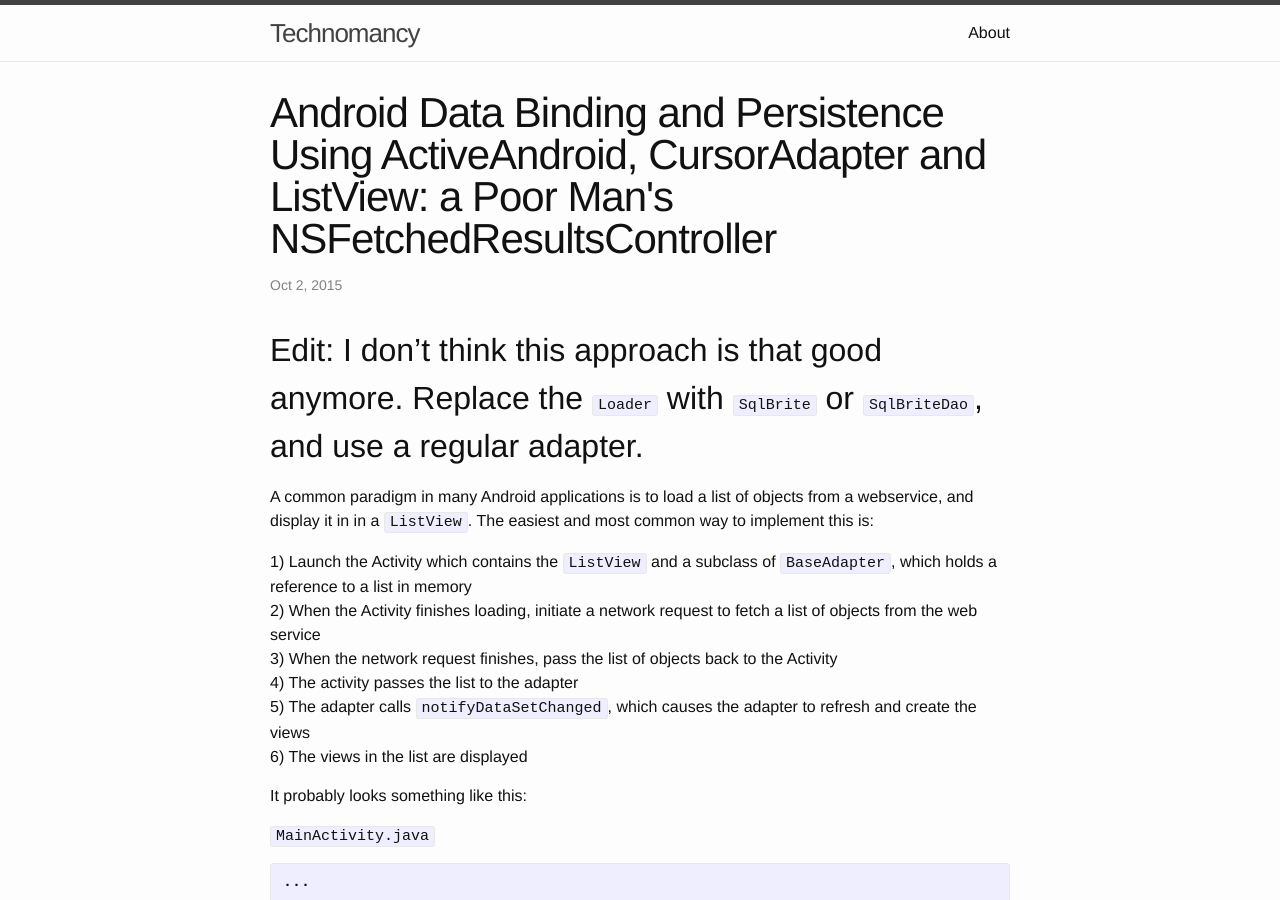
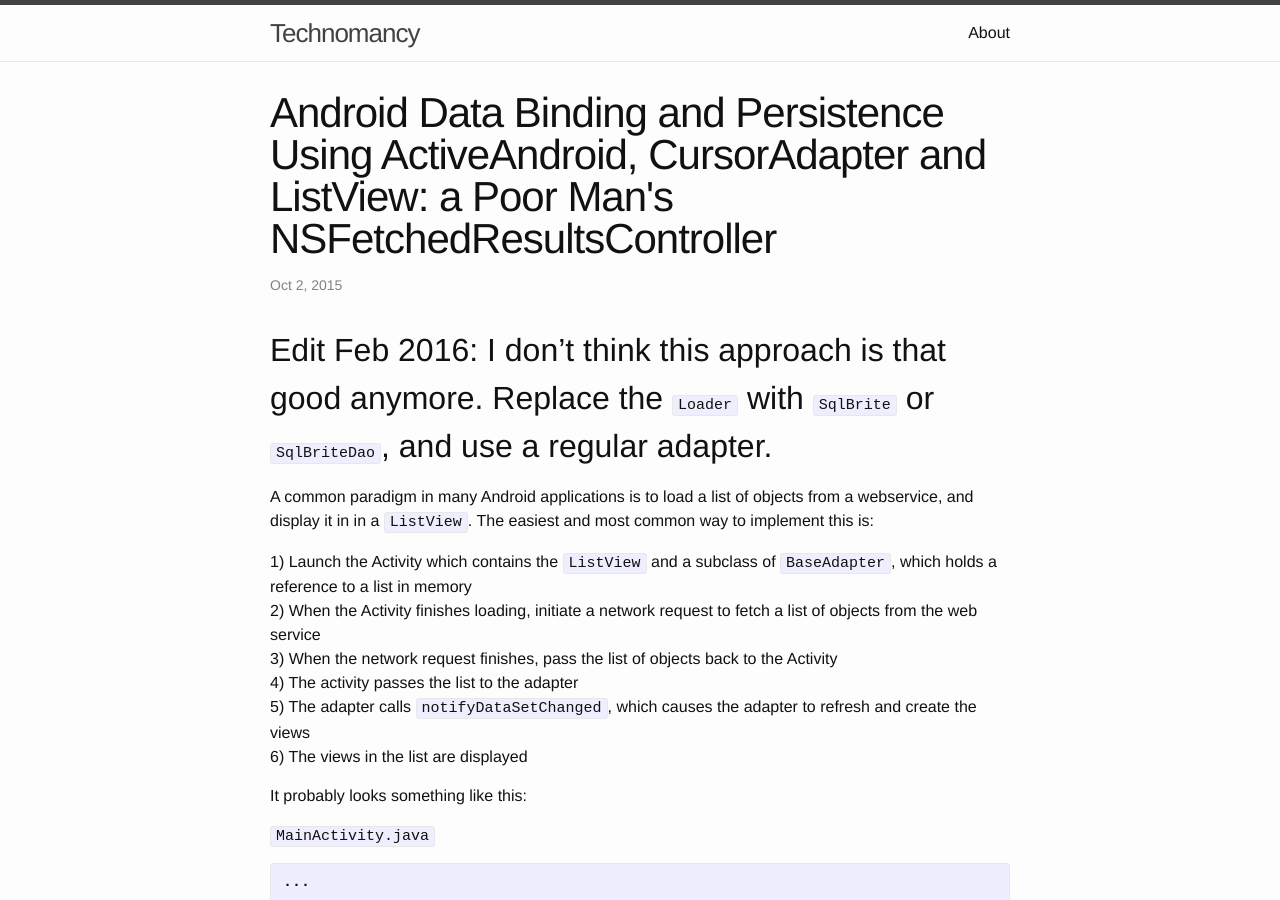
Before and after one commit to eliasbagley/eliasbagley.github.io, a Jekyll site: the page built from _posts/2015-10-02-data-binding-using-cursor-adapter.markdown, in a window 1280 px wide and 900 px high. Built offline with Jekyll 4.4.1, drawn with Linux system fonts in a browser that asks for light colours; Markdown is read by kramdown in place of the engine named in the settings; comment, search, counter and statistics services are not loaded.

Commit message:
Add date to deprecation notice

```diff
--- a/_posts/2015-10-02-data-binding-using-cursor-adapter.markdown
+++ b/_posts/2015-10-02-data-binding-using-cursor-adapter.markdown
@@ -6,7 +6,7 @@ comments: true
 categories: Android
 ---
 
-## Edit: I don't think this approach is that good anymore. Replace the `Loader` with `SqlBrite` or `SqlBriteDao`, and use a regular adapter.
+## Edit Feb 2016: I don't think this approach is that good anymore. Replace the `Loader` with `SqlBrite` or `SqlBriteDao`, and use a regular adapter.
 
 A common paradigm in many Android applications is to load a list of objects from a webservice, and display it in in a `ListView`. The easiest and most common way to implement this is:
 
```
